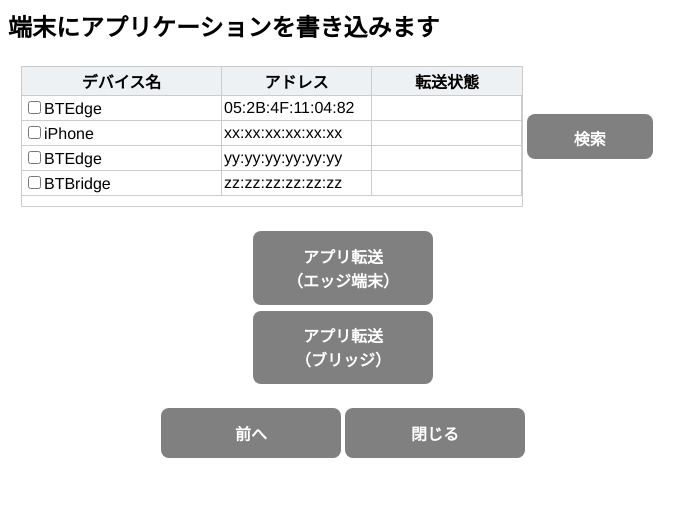
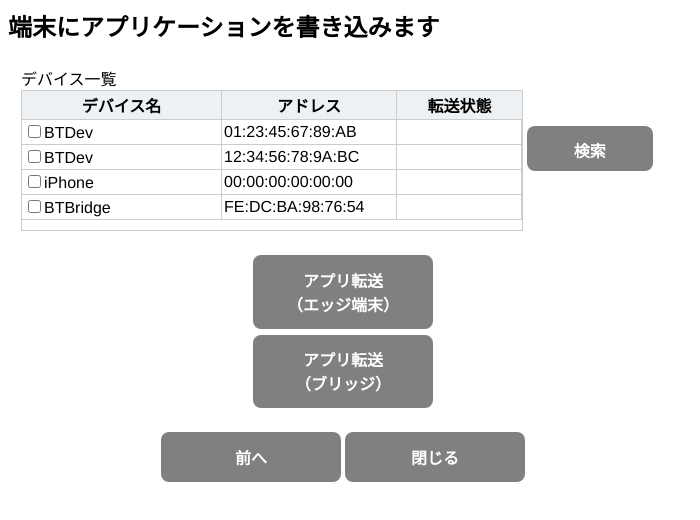
Before and after one commit to mruby-plato/plato-ui, an Electron app: page src/plato2-deploy.html in a window 700 px wide. Drawn offline with Linux system fonts and the light colour scheme; no server answers.

Commit message:
Update device list. (test mode)

```diff
--- a/src/plato2-deploy.html
+++ b/src/plato2-deploy.html
@@ -20,19 +20,12 @@
       <table align="center">
         <tr>
           <td>
-            <!-- デバイス一覧:
-            <br />
-            <select size="10" multiple="true">
-              <option>BTEdge - 05:2B:4F:11:04:82</option>
-              <option>iPhone - xx:xx:xx:xx:xx:xx</option>
-              <option>BTEdge - yy:yy:yy:yy:yy:yy</option>
-              <option>BTBridge - zz:zz:zz:zz:zz:zz</option>
-            </select> -->
+            デバイス一覧
             <div class="dev_list_area">
               <table class="dev_list_title">
                 <col style="width: 40%;" />
-                <col style="width: 30%;" />
-                <col style="width: 30%;" />
+                <col style="width: 35%;" />
+                <col style="width: 25%;" />
                 <tr>
                   <th>デバイス名</th>
                   <th>アドレス</th>
@@ -41,11 +34,11 @@
               </table>
               <div class="dev_list_box">
                 <div class="y_hidden">
-                  <table class="dev_data">
+                  <table class="dev_data" id="bt_dev_list">
                     <col style="width: 40%;" />
-                    <col style="width: 30%;" />
-                    <col style="width: 30%;" />
-                    <tr>
+                    <col style="width: 35%;" />
+                    <col style="width: 25%;" />
+                    <!-- <tr>
                       <td><input type="checkbox" id="BTDEV01"><label for="BTDEV01">BTEdge</label></td>
                       <td><label for="BTDEV01">05:2B:4F:11:04:82</label></td>
                       <td></td>
@@ -64,7 +57,7 @@
                       <td><input type="checkbox" id="BTDEV04"><label for="BTDEV04">BTBridge</label></td>
                       <td><label for="BTDEV04">zz:zz:zz:zz:zz:zz</label></td>
                       <td></td>
-                    </tr>
+                    </tr> -->
                   </table>
                 </div>
               </div>
--- a/src/plato2-deploy.js
+++ b/src/plato2-deploy.js
@@ -6,3 +6,36 @@
 MSGS = [
   'deploy_top',
 ]
+
+// for test
+BTDEVS = [
+  {"name":'BTDev', "addr":'01:23:45:67:89:AB'},
+  {"name":'BTDev', "addr":'12:34:56:78:9A:BC'},
+  {"name":'iPhone', "addr":'00:00:00:00:00:00'},
+  {"name":'BTBridge', "addr":'FE:DC:BA:98:76:54'},
+]
+
+// update BT device list
+function updateDeviceList() {
+  let table = document.getElementById('bt_dev_list');
+
+  // (for test)
+  BTDEVS.forEach(function(dev, idx, _ary) {
+    let row = table.insertRow(-1);
+    row.insertCell(-1).innerHTML = '<input type="checkbox" id="BTDEV' + idx + '"><label for="BTDEV' + idx + '">' + dev.name + '</label>';
+    row.insertCell(-1).innerHTML = '<label for="BTDEV' + idx + '">' + dev.addr + "</label>";
+    row.insertCell(-1);
+  })
+}
+
+// onload event handler
+window.addEventListener("load", function() {
+  // // initialize words
+  // document.title = MSG.deploy_title;
+  // MSGS.forEach(funtion(id, _idx, _ary) {
+  //   document.getElementById(id).innerText = MSG[id];
+  // })
+
+  // initialize BT device list
+  updateDeviceList();
+}, false);
```
